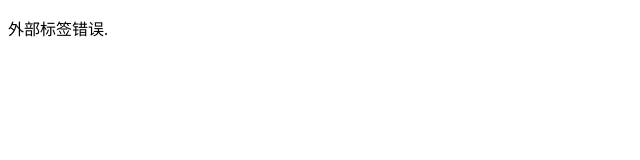
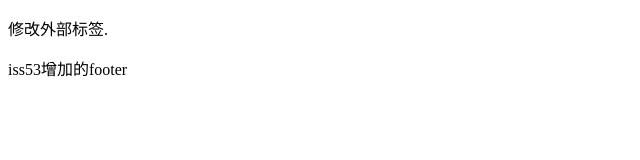
Before and after one commit to m2maomao/git-demo, a plain HTML site: page index.html in a window 1280 px wide. Shown: the whole page, without its empty margins (0-640 px from the left). Drawn offline with Linux system fonts and the light colour scheme.

Commit message:
fixed bugs and add footer

```diff
--- a/index.html
+++ b/index.html
@@ -7,8 +7,11 @@
   <title>第一次创建，在主分支master</title>
 </head>
 <body>
-<span>
-  <p>外部标签错误.</p>
-</span>
+<div>
+  <p>修改外部标签.</p>
+</div>
+<footer>
+  iss53增加的footer
+</footer>
 </body>
 </html>
```
